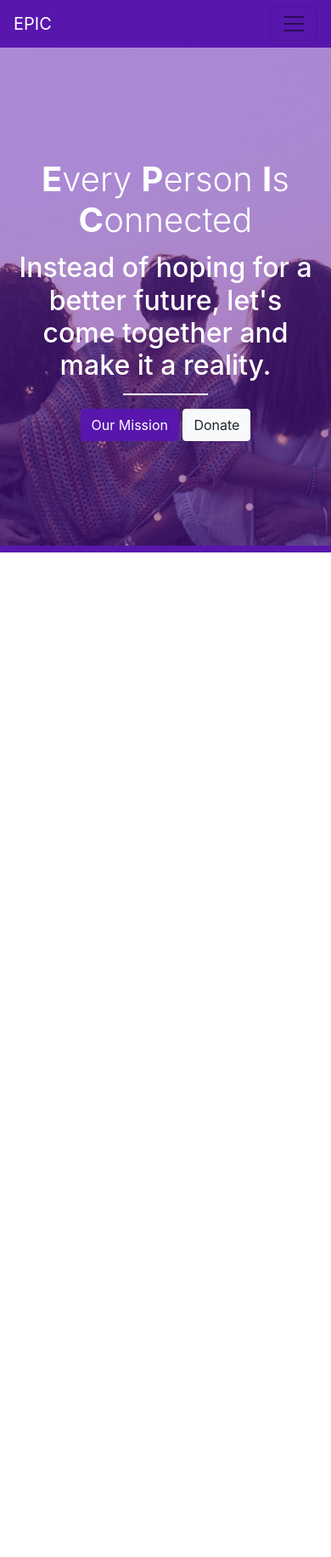
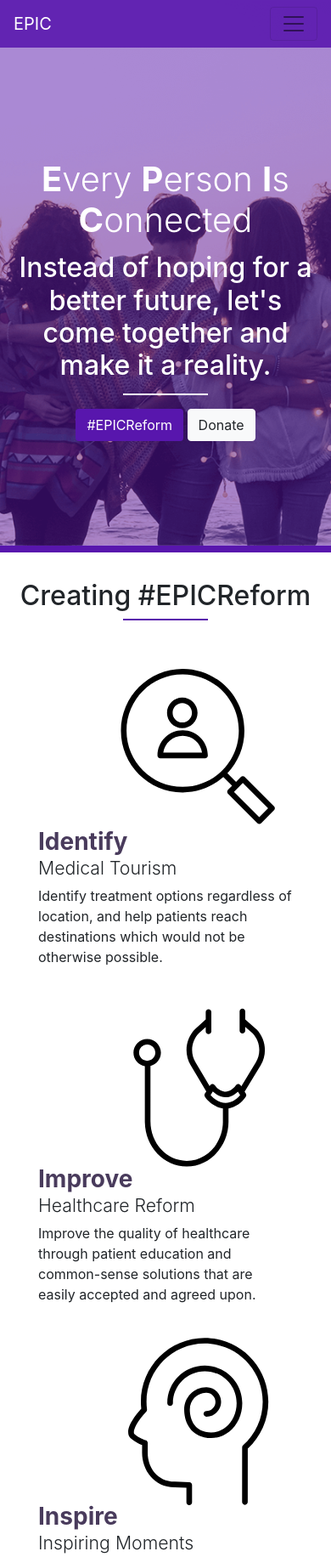
Before and after one commit to every-person-is-connected/site, a plain HTML site: page index.html in a window 390 px wide. Shown: the top 1832 px of the page at 85% size. Before the commit the page ends 844 px from the top, so only its background shows below. Drawn offline with nearby package versions, Linux system fonts and the light colour scheme; some packages are replaced by stand-ins of ours; a script that the page names is missing.

Commit message:
make mobile friendly

```diff
--- a/css/shared.css
+++ b/css/shared.css
@@ -4,15 +4,18 @@ shared
 
 */
 
-nav {
-  background-color: rgba(88, 22, 173, 1);
+nav,
+nav.active {
+  background-color: rgba(88, 22, 173, 0.88);
 }
 
-nav a {
+nav a,
+nav.active a {
   color: white !important;
 }
 
-.dropdown-menu a {
+nav .dropdown-menu a,
+nav.active .dropdown-menu a {
   color: rgba(88, 22, 173, 1) !important;
 }
 
@@ -56,3 +59,15 @@ nav a {
   width: 100px;
   margin: 0.33rem auto 1rem auto;
 }
+
+.divider.purple {
+  background-color: rgba(88, 22, 173, 1);
+  height: 2px;
+  width: 100px;
+  margin: 0.33rem auto 1rem auto;
+}
+
+.section-header {
+  padding: 2rem 0.33rem 1rem 0.33rem;
+  text-align: center;
+}
--- a/css/views/index.css
+++ b/css/views/index.css
@@ -45,3 +45,56 @@
 .cover .container h2 {
   margin-top: 0.33rem;
 }
+
+#aims .container {
+  display: flex;
+  align-items: center;
+  justify-content: center;
+  flex-direction: column;
+}
+
+@media (min-width: 768px) {
+  #aims .container {
+    flex-direction: row;
+  }
+}
+
+#aims .aim {
+  display: flex;
+  align-items: flex-start;
+  justify-content: center;
+  flex-direction: column;
+  margin: 0.33rem;
+  max-width: 300px;
+}
+
+#aims .aim img {
+  max-width: 222px;
+  margin-left: auto;
+  margin-bottom: -2rem;
+}
+
+#aims .aim h3 {
+  color: rgb(73, 59, 92);
+  font-weight: bold;
+  margin: 1rem 0 0.1rem 0;
+}
+
+#aims .aim h4 {
+  font-size: 1.33rem;
+  font-weight: 300;
+}
+
+@media (min-width: 768px) {
+  #aims .aim img {
+    margin-left: 0;
+    margin-bottom: 0;
+  }
+}
+
+@media (min-width: 900px) {
+  #aims .aim {
+    display: flex;
+    margin: 2rem;
+  }
+}
--- a/index.html
+++ b/index.html
@@ -101,7 +101,7 @@
       </div>
     </nav>
 
-    <div class="cover">
+    <section class="cover">
       <div class="container">
         <h1>
           <span>E</span>very <span>P</span>erson <span>I</span>s
@@ -113,12 +113,49 @@
         </h2>
         <div class="divider"></div>
         <div class="btn-container">
-          <button class="btn btn-purple">Our Mission</button>
-          <button class="btn btn-light">Donate</button>
+          <a href="#aims" class="btn btn-purple">#EPICReform</a>
+          <a href="./donate.html" class="btn btn-light">Donate</a>
         </div>
       </div>
       <div class="layer purple"></div>
-    </div>
+    </section>
+
+    <section id="aims">
+      <div class="section-header">
+        <h2>Creating #EPICReform</h2>
+        <div class="divider purple"></div>
+      </div>
+      <div class="container">
+        <div class="aim">
+          <img src="./assets/img/icon/find.svg" />
+          <h3>Identify</h3>
+          <h4>Medical Tourism</h4>
+          <p>
+            Identify treatment options regardless of location, and help patients
+            reach destinations which would not be otherwise possible.
+          </p>
+        </div>
+        <div class="aim">
+          <img src="./assets/img/icon/doctor.svg" />
+          <h3>Improve</h3>
+          <h4>Healthcare Reform</h4>
+          <p>
+            Improve the quality of healthcare through patient education and
+            common-sense solutions that are easily accepted and agreed upon.
+          </p>
+        </div>
+        <div class="aim">
+          <img src="./assets/img/icon/inspire.svg" />
+          <h3>Inspire</h3>
+          <h4>Inspiring Moments</h4>
+          <p>
+            Share amazing stories and videos of health outcomes and
+            life-changing remissions to inspire, rejuvenate, and motivate ailing
+            patients.
+          </p>
+        </div>
+      </div>
+    </section>
 
     <script
       src="https://code.jquery.com/jquery-3.3.1.slim.min.js"
@@ -135,5 +172,11 @@
       integrity="sha384-JjSmVgyd0p3pXB1rRibZUAYoIIy6OrQ6VrjIEaFf/nJGzIxFDsf4x0xIM+B07jRM"
       crossorigin="anonymous"
     ></script>
+
+    <script src="https://cdn.jsdelivr.net/gh/cferdinandi/smooth-scroll/dist/smooth-scroll.polyfills.min.js"></script>
+    <script>
+      var scroll = new SmoothScroll('a[href*="#"]', { offset: 50 });
+    </script>
+    <script src="./scripts/shared.js"></script>
   </body>
 </html>
--- /dev/null
+++ b/scripts/shared.js
@@ -0,0 +1,8 @@
+$(window).on("scroll", function() {
+  if ($(window).scrollTop() > 50) {
+    $(".navbar").addClass("active");
+  } else {
+    //remove the background property so it comes transparent again (defined in your css)
+    $(".navbar").removeClass("active");
+  }
+});
```
Also changed, not shown: assets/img/icon/doctor.svg (added), assets/img/icon/find.svg (added), assets/img/icon/inspire.svg (added).
